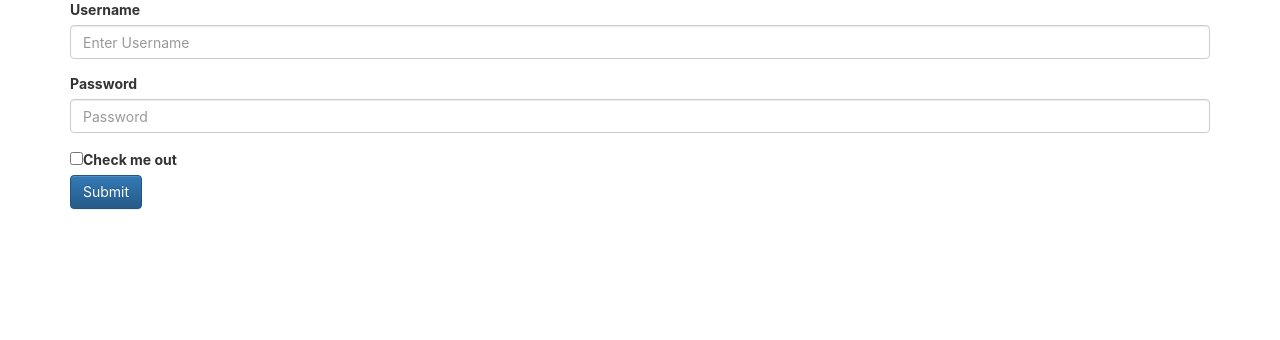
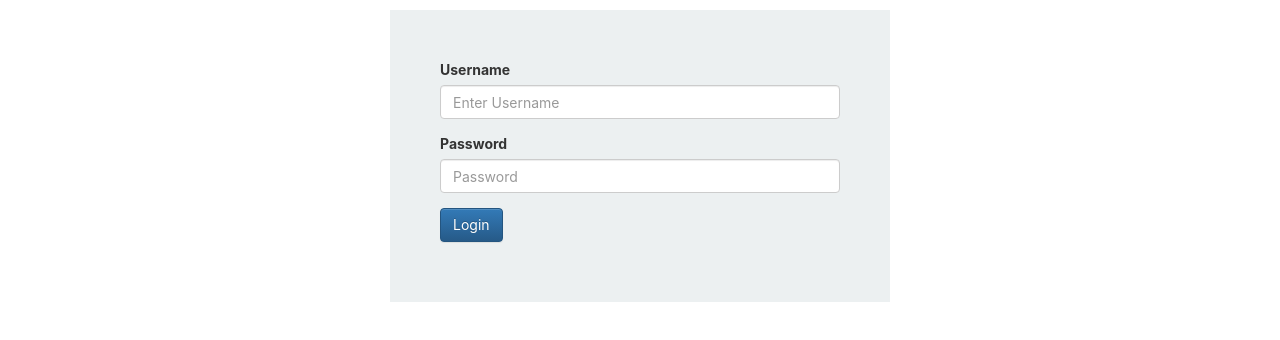
Before and after one commit to XavierAfonso/WNS-Client, a React (Create React App) app: page /login in a window 1280 px wide. Shown: the top 340 px of the page. Built offline with nearby package versions, Linux system fonts and the light colour scheme.

Commit message:
Implementation of Authentification client side

```diff
--- a/package.json
+++ b/package.json
@@ -3,6 +3,7 @@
   "version": "0.1.0",
   "private": true,
   "dependencies": {
+    "axios": "^0.18.0",
     "react": "^16.6.3",
     "react-dom": "^16.6.3",
     "react-router": "^4.3.1",
--- a/src/App.js
+++ b/src/App.js
@@ -1,22 +1,42 @@
 import React, { Component } from 'react';
-import {Switch, Route} from 'react-router-dom'
+import { Switch, Route, Redirect } from 'react-router-dom'
 
 import HomePage from './Home';
 import LoginPage from './Login';
 import { AuthContext } from './AuthProvider';
 
+const ProtectedRoute = ({ component: Component, ...rest }) => {
+
+  return <Route {...rest} render={(params) => {
+
+      return <AuthContext>
+
+         {( {user}) => {
+
+          return user
+          ? <Component {...params} />
+          : <Redirect to="/login" />
+         }}
+
+      </AuthContext>
+    }} />
+}
+
+
 class App extends Component {
 
-  constructor(props){
+  constructor(props) {
     super(props)
     this.state = {
     }
   }
 
+
   render() {
+
     return (
       <Switch>
-        <Route path="/" exact component={HomePage} />
+        <ProtectedRoute path="/" exact component={HomePage} />
         <Route path="/login" component={LoginPage} />
       </Switch>
     );
--- a/src/AuthProvider.js
+++ b/src/AuthProvider.js
@@ -1,4 +1,5 @@
 import React, { Component } from 'react';
+import axios from 'axios';
 
 const {
     Provider : AuthContextProvider,
@@ -19,12 +20,42 @@ class AuthProvider extends Component {
           }
     }
 
+    componentDidMount() {
+
+        const token = window.localStorage.getItem('token');
+        if(token){
+            axios.get('/api/me', {
+                headers : {
+                    Authorization : `bearer ${token}`,
+                }
+
+            }).then(response => {
+                const { user } = response.data;
+                this.setState({user});
+            }).catch(err => {
+                console.error(err);
+                window.localStorage.removeItem('token');
+            })
+        }
+    }
+
     signIn = ({username,password}) =>{
 
+        axios.post('/login',{username,password}).then(response => {
+            const {user,token} = response.data;
+            console.log({user,token})
+            window.localStorage.setItem('token',token);
+            this.setState({user});
+        }).catch(error => {
+            console.error(error);
+            this.setState({error: 'Invalid username or password'});
+        });
     }
 
     signOut = () => {
 
+        window.localStorage.removeItem('token');
+        window.location.reload();
     }
 
     render() {
--- a/src/Home.js
+++ b/src/Home.js
@@ -3,7 +3,7 @@ import React, { Component } from 'react';
 class Home extends Component {
   render() {
     return (
-      <div class="container">
+      <div className="container">
         Home
       </div>
     );
--- a/src/Login.js
+++ b/src/Login.js
@@ -1,5 +1,8 @@
 import React, { Component } from 'react';
 import { AuthContext } from './AuthProvider';
+import {Switch, Route, Redirect} from 'react-router-dom'
+
+import './css/login.css';
 
 class Login extends Component {
 
@@ -22,23 +25,30 @@ class Login extends Component {
     return (
       <AuthContext>
 
-        {(authContext) => {
+        {( {error,user, signIn}) => { // authContext
 
-          console.log(authContext);
+          if(user){
 
+            return <Redirect to="/" />
+          }
 
           const onSubmit = (event) => {
             event.preventDefault();
-            console.log(this.state.username);
-            console.log(this.state.password);
 
-            if (this.state.username !== "" && this.state.password !== "") {
+            let username = this.state.username;
+            let password = this.state.password;
+            console.log(username);
+            console.log(password);
+
+            if (username !== "" && password !== "") {
+                signIn({username,password});
+
             }
 
           }
 
           return (
-            <div className="container">
+            <div className=" mainPanel container">
               <form onSubmit={onSubmit}>
                 <div className="form-group">
                   <label htmlFor="username">Username</label>
@@ -49,10 +59,11 @@ class Login extends Component {
                   <input type="password" className="form-control" id='password' name='password' placeholder="Password" onChange={this.handleInputChange} />
                 </div>
                 <div className="form-check">
-                  <input type="checkbox" className="form-check-input" id="exampleCheck1" />
-                  <label className="form-check-label" htmlFor="exampleCheck1">Check me out</label>
+                  {/*<input type="checkbox" className="form-check-input" id="exampleCheck1" />
+                  <label className="form-check-label" htmlFor="exampleCheck1">Check me out</label>*/}
                 </div>
-                <button type="submit" className="btn btn-primary">Submit</button>
+                <button type="submit" className="btn btn-primary">Login</button>
+                <p style={{color:'red'}}>{error}</p>
               </form>
             </div>
           )
--- /dev/null
+++ b/src/css/login.css
@@ -0,0 +1,8 @@
+.mainPanel{
+
+    background-color:#ecf0f1;
+    width: 500px;
+    min-width : 500px;
+    margin-top: 10px;
+    padding: 50px;
+}
```
Also changed, not shown: 1 other file (tests, documents, lock files or other folders).
